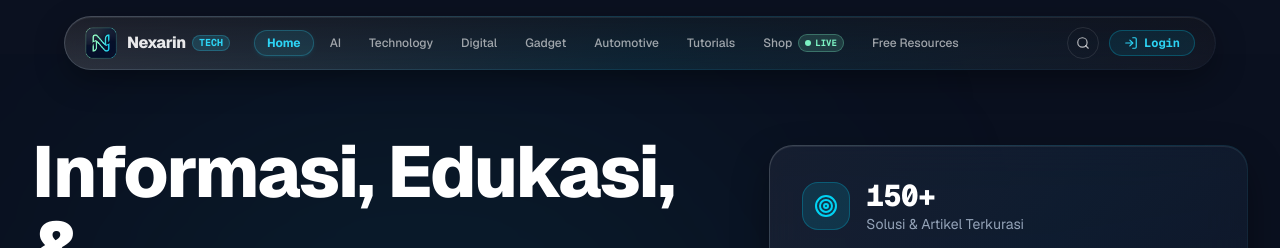
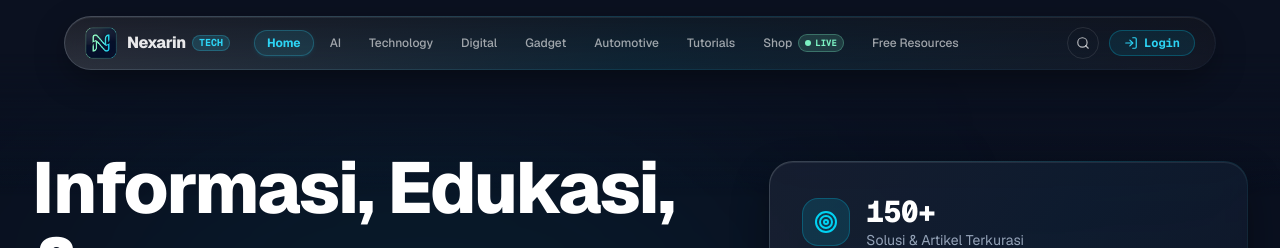
Before and after one commit to dzarinalkhairaat-ui/nexarin, a Next.js app: page / in a window 1280 px wide. Shown: the top 248 px of the page. Built offline with nearby package versions, Linux system fonts and the light colour scheme; no server answers.

Commit message:
feat: extend Hero section bottom padding and add smooth top and bottom gradient fades for seamless background blend

```diff
--- a/app/page.tsx
+++ b/app/page.tsx
@@ -41,12 +41,24 @@ export default function HomePage() {
   return (
     <div suppressHydrationWarning className="space-y-16 sm:space-y-24 bg-[#0B1120] text-slate-100">
       {/* 1. HERO SECTION (2-Column Ultra-Premium Layout with Unicorn Studio Interactive WebGL Background) */}
-      <section className="relative isolate overflow-hidden pt-10 sm:pt-20 pb-12 sm:pb-16 min-h-[580px]">
+      <section
+        className="relative isolate overflow-hidden pt-12 sm:pt-24 pb-20 sm:pb-32 lg:pb-40 min-h-[660px]"
+        style={{
+          maskImage: "linear-gradient(180deg, transparent 0%, black 8%, black 85%, transparent 100%)",
+          WebkitMaskImage: "linear-gradient(180deg, transparent 0%, black 8%, black 85%, transparent 100%)"
+        }}
+      >
         {/* Unicorn Studio Project Background */}
         <UnicornBackground projectId="NaoyTHRiquOhW7PvwNgE" className="z-0" />
 
+        {/* Top Smooth Gradient Fade (blending seamlessly with Header) */}
+        <div className="absolute top-0 left-0 right-0 h-36 bg-gradient-to-b from-[#0B1120] via-[#0B1120]/50 to-transparent pointer-events-none z-0" />
+
+        {/* Bottom Smooth Gradient Fade (extending animation without cut-off) */}
+        <div className="absolute bottom-0 left-0 right-0 h-48 bg-gradient-to-t from-[#0B1120] via-[#0B1120]/80 to-transparent pointer-events-none z-0" />
+
         {/* Subtle Dark overlay & ambient glow for optimal typography contrast */}
-        <div className="absolute inset-0 bg-[#0B1120]/30 backdrop-blur-[0.5px] pointer-events-none z-0" />
+        <div className="absolute inset-0 bg-[#0B1120]/25 backdrop-blur-[0.5px] pointer-events-none z-0" />
         <div className="absolute top-1/4 left-1/3 -translate-x-1/2 -translate-y-1/2 w-[650px] h-[350px] bg-cyan-500/10 rounded-full blur-[140px] pointer-events-none z-0" />
         <div className="absolute top-1/3 right-10 w-[450px] h-[300px] bg-[#7CF2C3]/8 rounded-full blur-[130px] pointer-events-none z-0" />
 
```
